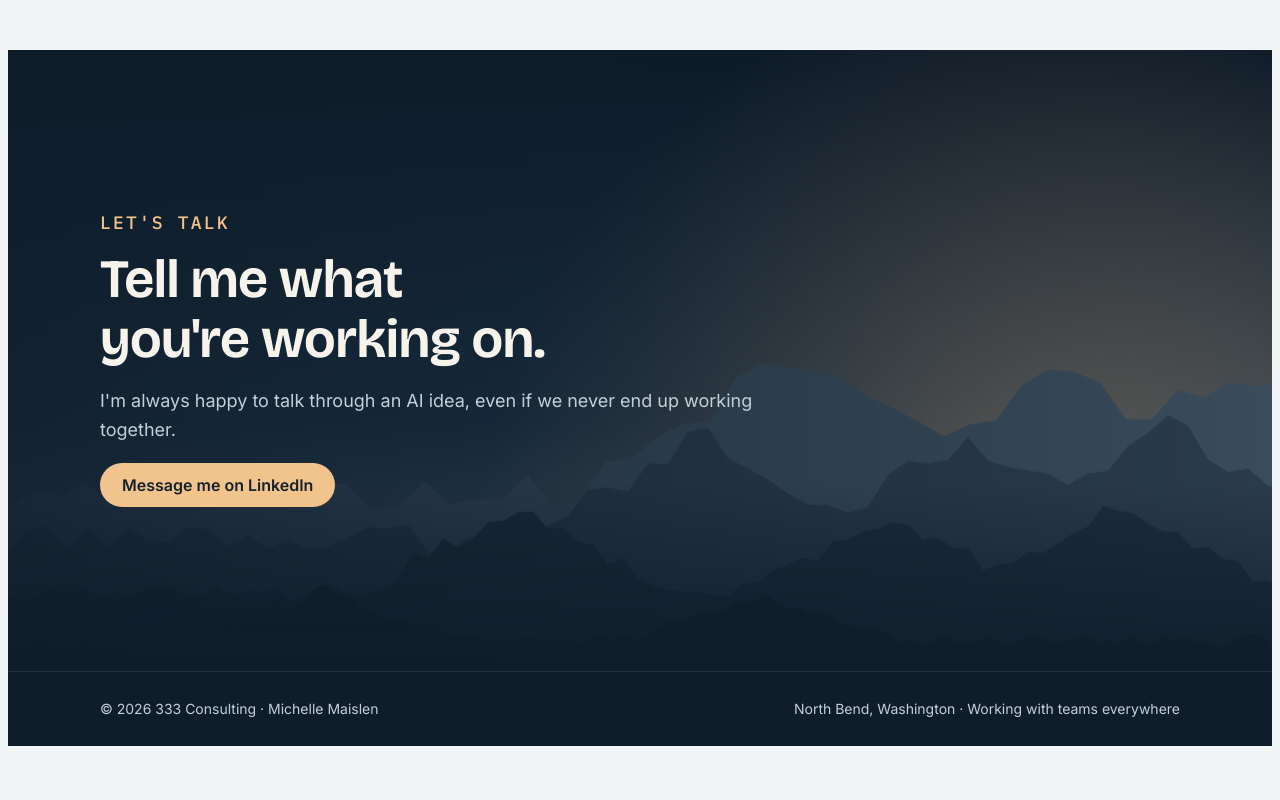
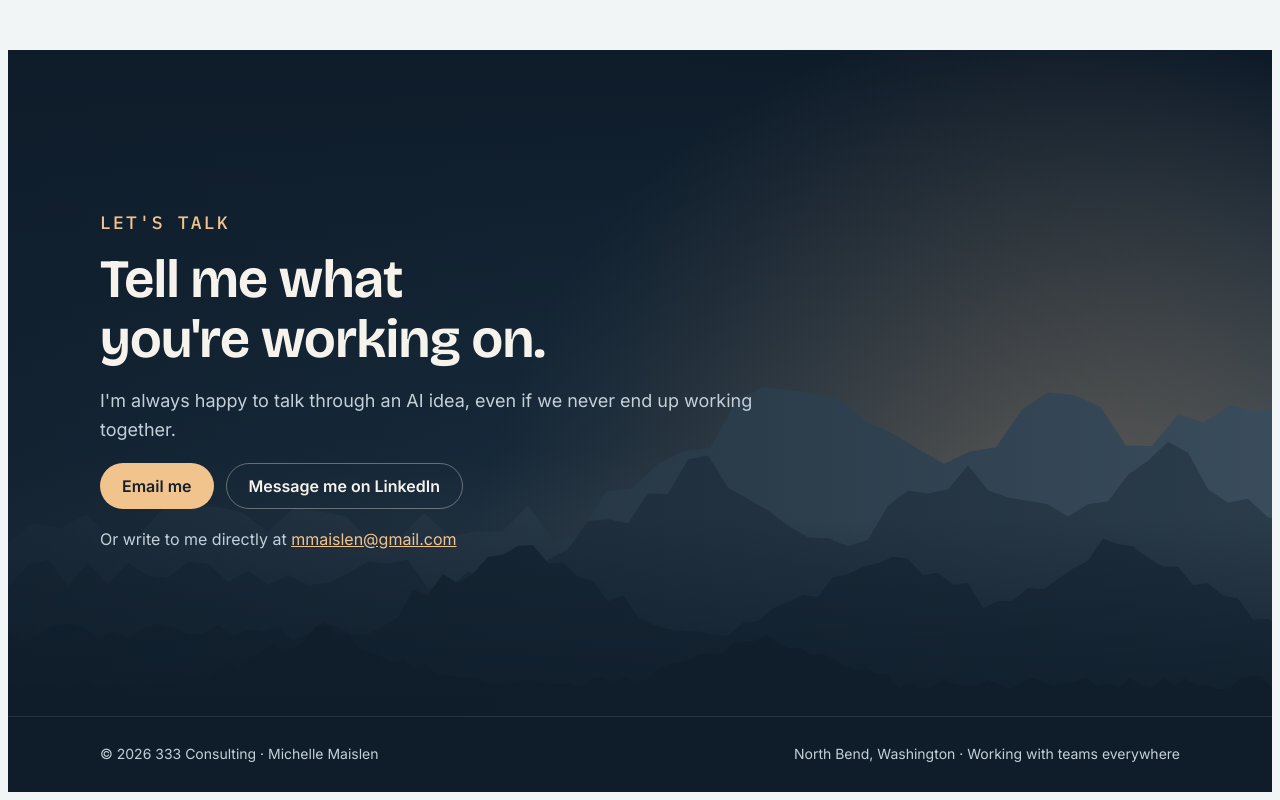
Before and after one commit to mmaislen/mmaislen.github.io, a plain HTML site: page index.html in a window 1280 px wide. Shown: the part 4458-5258 px from the top of the page. Before the commit the page ends 5212 px from the top, so only its background shows below. Drawn offline with nearby package versions, Linux system fonts and the light colour scheme.

Commit message:
Add email contact
Co-Authored-By: Claude Opus 5.5 <noreply@anthropic.com>
Claude-Session: https://claude.ai/code/session_01MV51zmikApoFYyW9zNSm89

```diff
--- a/index.html
+++ b/index.html
@@ -459,7 +459,7 @@
       <div class="faq">
         <details><summary>Do you only work on AI?</summary><p>No. AI is where most teams need help right now, but I'm a product leader first. I've shipped collaboration tools, productivity apps, sign-in systems and eCommerce, and the same craft applies to all of them.</p></details>
         <details><summary>Can we start small?</summary><p>Yes. Most people start with a 4–6 week strategy sprint. If it's useful, we keep going. If not, you still leave with a roadmap and a working prototype.</p></details>
-        <details><summary>How soon can you start?</summary><p>Send me a message on LinkedIn and I'll tell you where my calendar stands.</p></details>
+        <details><summary>How soon can you start?</summary><p>Email me at <a href="mailto:mmaislen@gmail.com">mmaislen@gmail.com</a> or message me on LinkedIn, and I'll tell you where my calendar stands.</p></details>
         <details><summary>Do you work remotely?</summary><p>Yes. I'm based in North Bend, Washington, near Seattle, and I work with teams anywhere. I'm happy to come on site for kickoffs in the Seattle area.</p></details>
       </div>
     </div>
@@ -483,7 +483,8 @@
     <p class="eyebrow" style="color:var(--glow)">Let's talk</p>
     <h2>Tell me what you're working on.</h2>
     <p>I'm always happy to talk through an AI idea, even if we never end up working together.</p>
-    <div><a class="btn btn-primary" href="https://www.linkedin.com/in/maislen/" target="_blank" rel="noopener">Message me on LinkedIn</a></div>
+    <div style="display:flex;flex-wrap:wrap;gap:12px"><a class="btn btn-primary" href="mailto:mmaislen@gmail.com?subject=Let%27s%20talk">Email me</a><a class="btn btn-ghost" href="https://www.linkedin.com/in/maislen/" target="_blank" rel="noopener">Message me on LinkedIn</a></div>
+    <p style="font-size:16px">Or write to me directly at <a href="mailto:mmaislen@gmail.com" style="color:var(--glow)">mmaislen@gmail.com</a></p>
   </div>
 </section>
 
```
